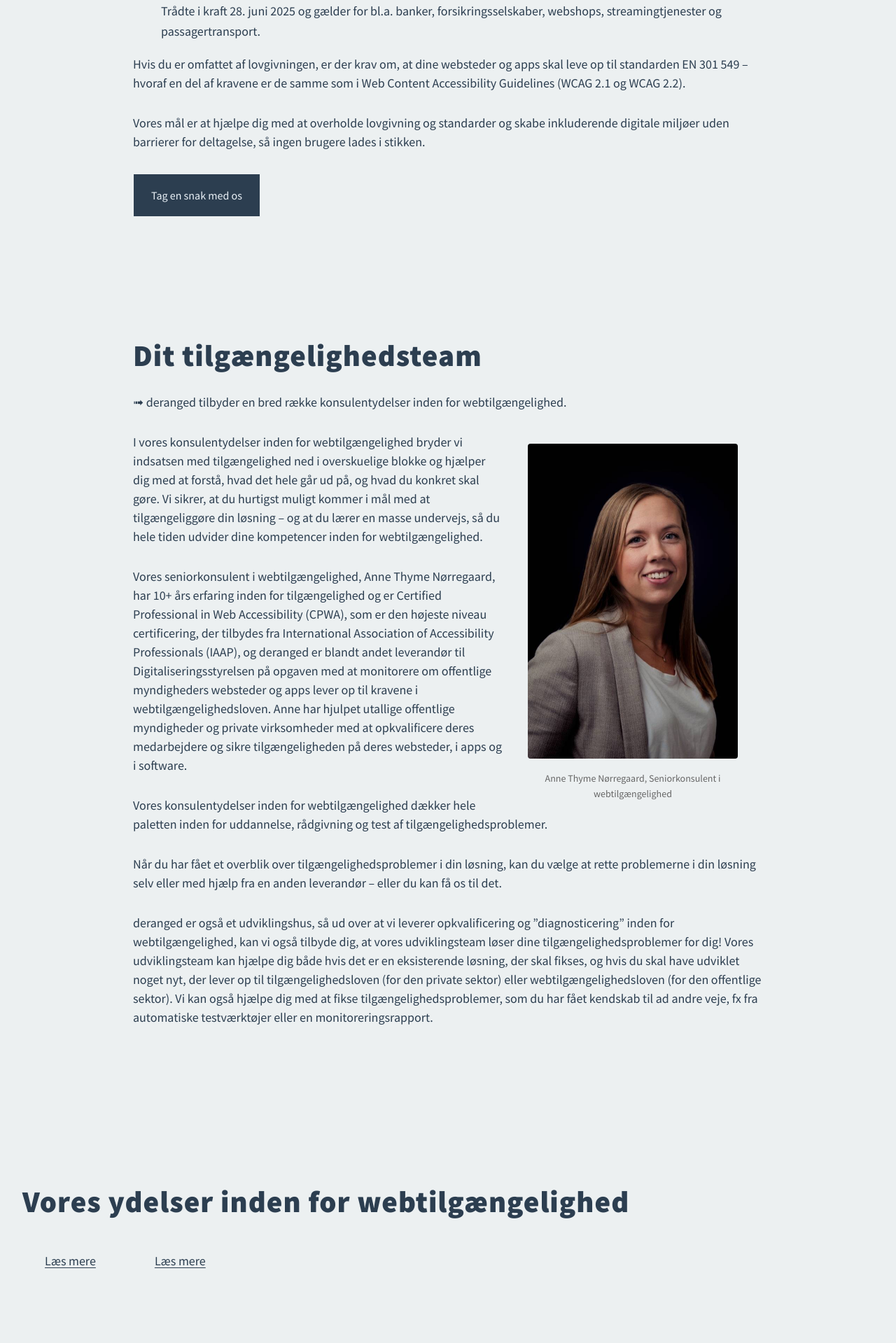
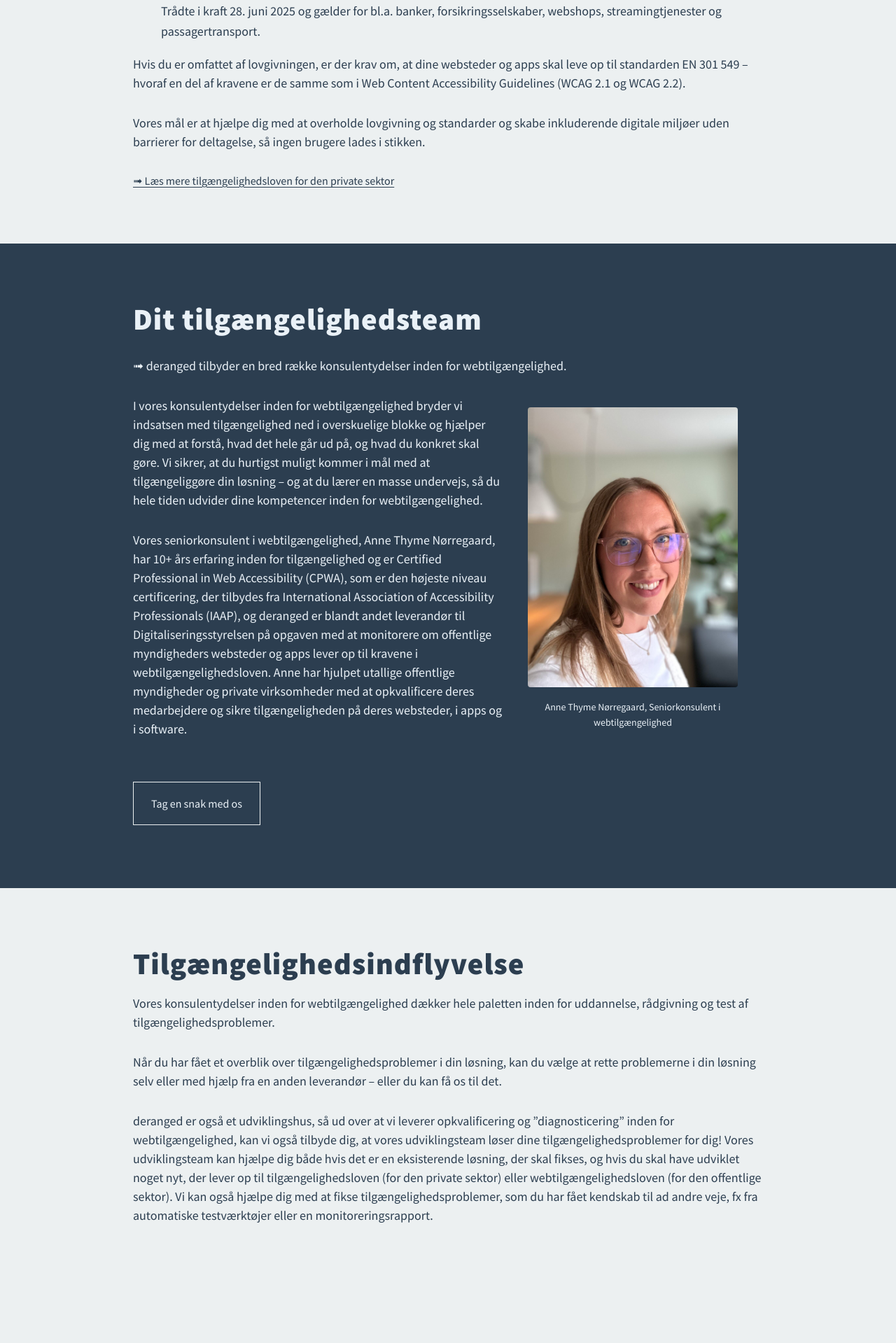
Before and after one commit to derangeddk/deranged.dk, a Jekyll site: the page built from da/tilgaengelighed/index.html, in a window 1280 px wide. Shown: the part 853-2772 px from the top of the page at 70% size. Built offline with Jekyll 4.4.1, drawn with Linux system fonts in a browser that asks for light colours; comment, search, counter and statistics services are not loaded; some of the changed text lies outside the part shown.

Commit message:
Move around sections. Add blue section as a divider. Add new image

```diff
--- a/da/tilgaengelighed/index.html
+++ b/da/tilgaengelighed/index.html
@@ -54,6 +54,7 @@ lang: "da_dk"
       margin: 1rem 2.25rem;
     }
   }
+
   figcaption {
     font-size: 0.875rem;
     color: #666;
@@ -75,6 +76,14 @@ lang: "da_dk"
     line-height: 1.6;
     margin-bottom: 2rem;
   }
+  .content__container--blue {
+    color: var(--deranged-text);
+    background-color: var(--deranged-dark-blue);
+
+    figcaption {
+      color: var(--deranged-text);
+    }
+  }
 </style>
 
 {% include overlay_nav.html %}
@@ -94,7 +103,7 @@ lang: "da_dk"
 <main lang="da-dk" id="first-content">
   <section class="content">
     <div class="content__container">
-        <h2 class="section__heading" >
+      <h2 class="section__heading">
         Hvad er tilgængelighed?
       </h2>
       <div class="section__text">
@@ -113,13 +122,15 @@ lang: "da_dk"
         </p>
         <p>Vores mål er at hjælpe dig med at overholde lovgivning og standarder og skabe inkluderende digitale miljøer uden barrierer for deltagelse, så ingen brugere lades i stikken.</p>
       </div>
-        <div class="section-button-middle">
-          <a class="button" href="#contact">Tag en snak med os</a>
+      <div>
+      <a href="/posts/2025-05-09-tilgængelighedsloven-for-den-private-sektor">
+        ➟ Læs mere tilgængelighedsloven for den private sektor
+      </a>
       </div>
     </div>
   </section>
 
-    <section class="content">
+  <section class="content content__container--blue">
     <div class="content__container">
       <h2 class="section__heading">
         Dit tilgængelighedsteam
@@ -130,7 +141,7 @@ lang: "da_dk"
             ➟  deranged tilbyder en bred række konsulentydelser inden for webtilgængelighed.
           </p>
           <figure class="content__image-container">
-              <img src="/img/people/anne.jpg" class="revops-section__image" alt="" />
+            <img src="/img/people/anne-tingaengelighed.jpg" class="revops-section__image" alt="" />
             <figcaption>
               Anne Thyme Nørregaard, Seniorkonsulent i webtilgængelighed
             </figcaption>
@@ -138,11 +149,31 @@ lang: "da_dk"
           <p>
             I vores konsulentydelser inden for webtilgængelighed bryder vi indsatsen med tilgængelighed ned i overskuelige blokke og hjælper dig med at forstå, hvad det hele går ud på, og hvad du konkret skal gøre. Vi sikrer, at du hurtigst muligt kommer i mål med at tilgængeliggøre din løsning – og at du lærer en masse undervejs, så du hele tiden udvider dine kompetencer inden for webtilgængelighed.
           </p>
-            <p>Vores seniorkonsulent i webtilgængelighed, Anne Thyme Nørregaard, har 10+ års erfaring inden for tilgængelighed og er Certified Professional in Web Accessibility (CPWA), som er den højeste niveau certificering, der tilbydes fra International Association of Accessibility Professionals (IAAP), og deranged er blandt andet leverandør til Digitaliseringsstyrelsen på opgaven med at monitorere om offentlige myndigheders websteder og apps lever op til kravene i webtilgængelighedsloven. Anne har hjulpet utallige offentlige myndigheder og private virksomheder med at opkvalificere deres medarbejdere og sikre tilgængeligheden på deres websteder, i apps og i software.
+          <p>
+            Vores seniorkonsulent i webtilgængelighed, Anne Thyme Nørregaard, har 10+ års erfaring inden for tilgængelighed og er Certified Professional in Web Accessibility (CPWA), som er den højeste niveau certificering, der tilbydes fra International Association of Accessibility Professionals (IAAP), og deranged er blandt andet leverandør til Digitaliseringsstyrelsen på opgaven med at monitorere om offentlige myndigheders websteder og apps lever op til kravene i webtilgængelighedsloven. Anne har hjulpet utallige offentlige myndigheder og private virksomheder med at opkvalificere deres medarbejdere og sikre tilgængeligheden på deres websteder, i apps og i software.
           </p>
-            <p>Vores konsulentydelser inden for webtilgængelighed dækker hele paletten inden for uddannelse, rådgivning og test af tilgængelighedsproblemer.</p>
-            <p>Når du har fået et overblik over tilgængelighedsproblemer i din løsning, kan du vælge at rette problemerne i din løsning selv eller med hjælp fra en anden leverandør – eller du kan få os til det.</p>
-            <p>deranged er også et udviklingshus, så ud over at vi leverer opkvalificering og ”diagnosticering” inden for webtilgængelighed, kan vi også tilbyde dig, at vores udviklingsteam løser dine tilgængelighedsproblemer for dig! Vores udviklingsteam kan hjælpe dig både hvis det er en eksisterende løsning, der skal fikses, og hvis du skal have udviklet noget nyt, der lever op til tilgængelighedsloven (for den private sektor) eller webtilgængelighedsloven (for den offentlige sektor). Vi kan også hjælpe dig med at fikse tilgængelighedsproblemer, som du har fået kendskab til ad andre veje, fx fra automatiske testværktøjer eller en monitoreringsrapport.</p>
+        </div>
+      </div>
+      <div class="section-button-middle">
+        <a class="button" href="#contact">Tag en snak med os</a>
+      </div>
+  </section>
+
+  <section class="content">
+    <div class="content__container">
+      <h2 class="section__heading">
+        Tilgængelighedsindflyvelse
+      </h2>
+      <div class="section__text">
+        <p>
+          Vores konsulentydelser inden for webtilgængelighed dækker hele paletten inden for uddannelse, rådgivning og test af tilgængelighedsproblemer.
+        </p>
+        <p>
+          Når du har fået et overblik over tilgængelighedsproblemer i din løsning, kan du vælge at rette problemerne i din løsning selv eller med hjælp fra en anden leverandør – eller du kan få os til det.
+        </p>
+        <p>
+          deranged er også et udviklingshus, så ud over at vi leverer opkvalificering og ”diagnosticering” inden for webtilgængelighed, kan vi også tilbyde dig, at vores udviklingsteam løser dine tilgængelighedsproblemer for dig! Vores udviklingsteam kan hjælpe dig både hvis det er en eksisterende løsning, der skal fikses, og hvis du skal have udviklet noget nyt, der lever op til tilgængelighedsloven (for den private sektor) eller webtilgængelighedsloven (for den offentlige sektor). Vi kan også hjælpe dig med at fikse tilgængelighedsproblemer, som du har fået kendskab til ad andre veje, fx fra automatiske testværktøjer eller en monitoreringsrapport.
+        </p>
       </div>
     </div>
   </section>
@@ -153,10 +184,10 @@ lang: "da_dk"
         Vores ydelser inden for webtilgængelighed
       </h2>
       <div class="flex flex-wrap">
-          {% for s in page.subpages %}
+        {% for service in page.subpages %}
           <div class="">
             <div class="services-list-item__text">
-                    <h3 class="services-list-item__title">{{ service.title }}</h3>
+              <h3 class="services-list-item__title">{{ service }}</h3>
               <p class="services-list-item__summary">
                 {{ service.excerpt }}
               </p>
```
Also changed, not shown: img/people/anne-tingaengelighed.jpg (added). Lines whose indentation alone changed are shown as unchanged.
